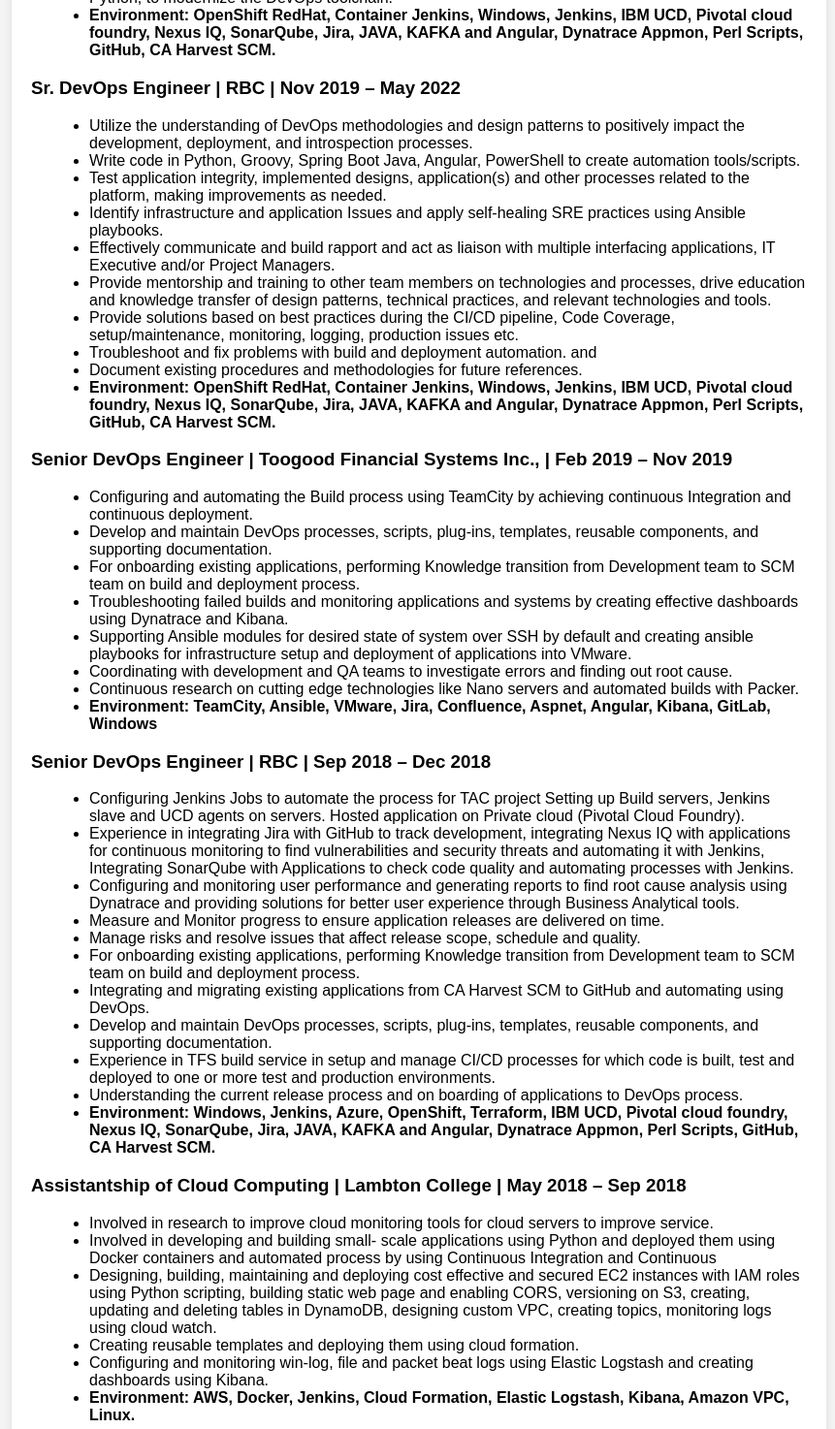
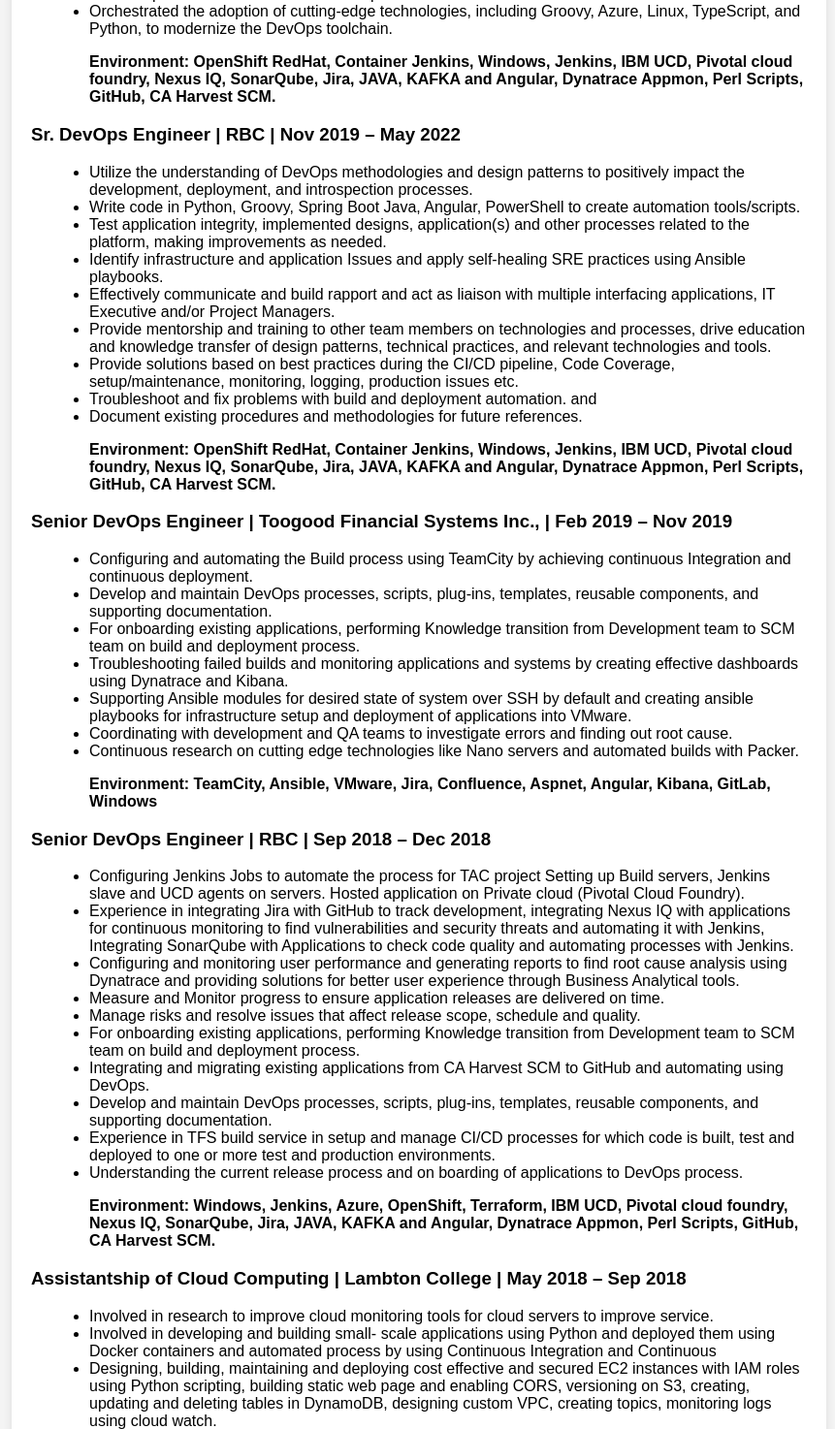
Before and after one commit to kishorevavilapalli/TechieTank, a plain HTML site: page index.html in a window 1280 px wide. Shown: the part 1326-2800 px from the top of the page at 97% size, without its empty margins (208-1069 px from the left). Drawn offline with Linux system fonts and the light colour scheme.

Commit message:
adding styling

```diff
--- a/index.html
+++ b/index.html
@@ -9,7 +9,7 @@
 <body>
     <header>
         <h1>Kishore Vavilapalli</h1>
-        <li>Email: vavilapallikishore@gmail.com | Phone: +1647-685-2662</li>
+        <p>Email: vavilapallikishore@gmail.com | Phone: +1647-685-2662</p>
     </header>
 
     <section id="summary">
@@ -51,7 +51,7 @@
                 <li>Promoted Infrastructure as Code (IaC) principles to automate and standardize infrastructure provisioning, leading to cost savings and resource optimization.</li>
                 <li>Collaborated closely with development, operations, and security teams to ensure smooth delivery of software products and adherence to compliance standards.</li>
                 <li>Orchestrated the adoption of cutting-edge technologies, including Groovy, Azure, Linux, TypeScript, and Python, to modernize the DevOps toolchain.</li>
-                <li><strong>Environment: OpenShift RedHat, Container Jenkins, Windows, Jenkins, IBM UCD, Pivotal cloud foundry, Nexus IQ, SonarQube, Jira, JAVA, KAFKA and Angular, Dynatrace Appmon, Perl Scripts, GitHub, CA Harvest SCM.</strong></li>
+                <p><strong>Environment: OpenShift RedHat, Container Jenkins, Windows, Jenkins, IBM UCD, Pivotal cloud foundry, Nexus IQ, SonarQube, Jira, JAVA, KAFKA and Angular, Dynatrace Appmon, Perl Scripts, GitHub, CA Harvest SCM.</strong></p>
             </ul>
 
         </article>
@@ -68,7 +68,7 @@
                 <li>Provide solutions based on best practices during the CI/CD pipeline, Code Coverage, setup/maintenance, monitoring, logging, production issues etc.</li>
                 <li>Troubleshoot and fix problems with build and deployment automation. and</li>
                 <li>Document existing procedures and methodologies for future references.</li>
-                <li><strong>Environment: OpenShift RedHat, Container Jenkins, Windows, Jenkins, IBM UCD, Pivotal cloud foundry, Nexus IQ, SonarQube, Jira, JAVA, KAFKA and Angular, Dynatrace Appmon, Perl Scripts, GitHub, CA Harvest SCM.</strong></li>
+                <p><strong>Environment: OpenShift RedHat, Container Jenkins, Windows, Jenkins, IBM UCD, Pivotal cloud foundry, Nexus IQ, SonarQube, Jira, JAVA, KAFKA and Angular, Dynatrace Appmon, Perl Scripts, GitHub, CA Harvest SCM.</strong></p>
             </ul>
         </article>
 
@@ -82,7 +82,7 @@
                 <li>Supporting Ansible modules for desired state of system over SSH by default and creating ansible playbooks for infrastructure setup and deployment of applications into VMware.</li>
                 <li>Coordinating with development and QA teams to investigate errors and finding out root cause.</li>
                 <li>Continuous research on cutting edge technologies like Nano servers and automated builds with Packer.</li>
-                <li><strong>Environment: TeamCity, Ansible, VMware, Jira, Confluence, Aspnet, Angular, Kibana, GitLab, Windows</strong></li>
+                <p><strong>Environment: TeamCity, Ansible, VMware, Jira, Confluence, Aspnet, Angular, Kibana, GitLab, Windows</strong></p>
             </ul>
         </article>
 
@@ -99,7 +99,7 @@
                 <li>Develop and maintain DevOps processes, scripts, plug-ins, templates, reusable components, and supporting documentation.</li>
                 <li>Experience in TFS build service in setup and manage CI/CD processes for which code is built, test and deployed to one or more test and production environments. </li>
                 <li>Understanding the current release process and on boarding of applications to DevOps process.</li>
-                <li><strong>Environment: Windows, Jenkins, Azure, OpenShift, Terraform, IBM UCD, Pivotal cloud foundry, Nexus IQ, SonarQube, Jira, JAVA, KAFKA and Angular, Dynatrace Appmon, Perl Scripts, GitHub, CA Harvest SCM.</strong></li>
+                <p><strong>Environment: Windows, Jenkins, Azure, OpenShift, Terraform, IBM UCD, Pivotal cloud foundry, Nexus IQ, SonarQube, Jira, JAVA, KAFKA and Angular, Dynatrace Appmon, Perl Scripts, GitHub, CA Harvest SCM.</strong></p>
             </ul>
 
         </article>
@@ -112,7 +112,7 @@
                 <li>Designing, building, maintaining and deploying cost effective and secured EC2 instances with IAM roles using Python scripting, building static web page and enabling CORS, versioning on S3, creating, updating and deleting tables in DynamoDB, designing custom VPC, creating topics, monitoring logs using cloud watch. </li>
                 <li>Creating reusable templates and deploying them using cloud formation.</li>
                 <li>Configuring and monitoring win-log, file and packet beat logs using Elastic Logstash and creating dashboards using Kibana.</li>
-                <li><strong>Environment: AWS, Docker, Jenkins, Cloud Formation, Elastic Logstash, Kibana, Amazon VPC, Linux.</strong></li>
+                <p><strong>Environment: AWS, Docker, Jenkins, Cloud Formation, Elastic Logstash, Kibana, Amazon VPC, Linux.</strong></p>
             </ul>
 
         </article>
```
